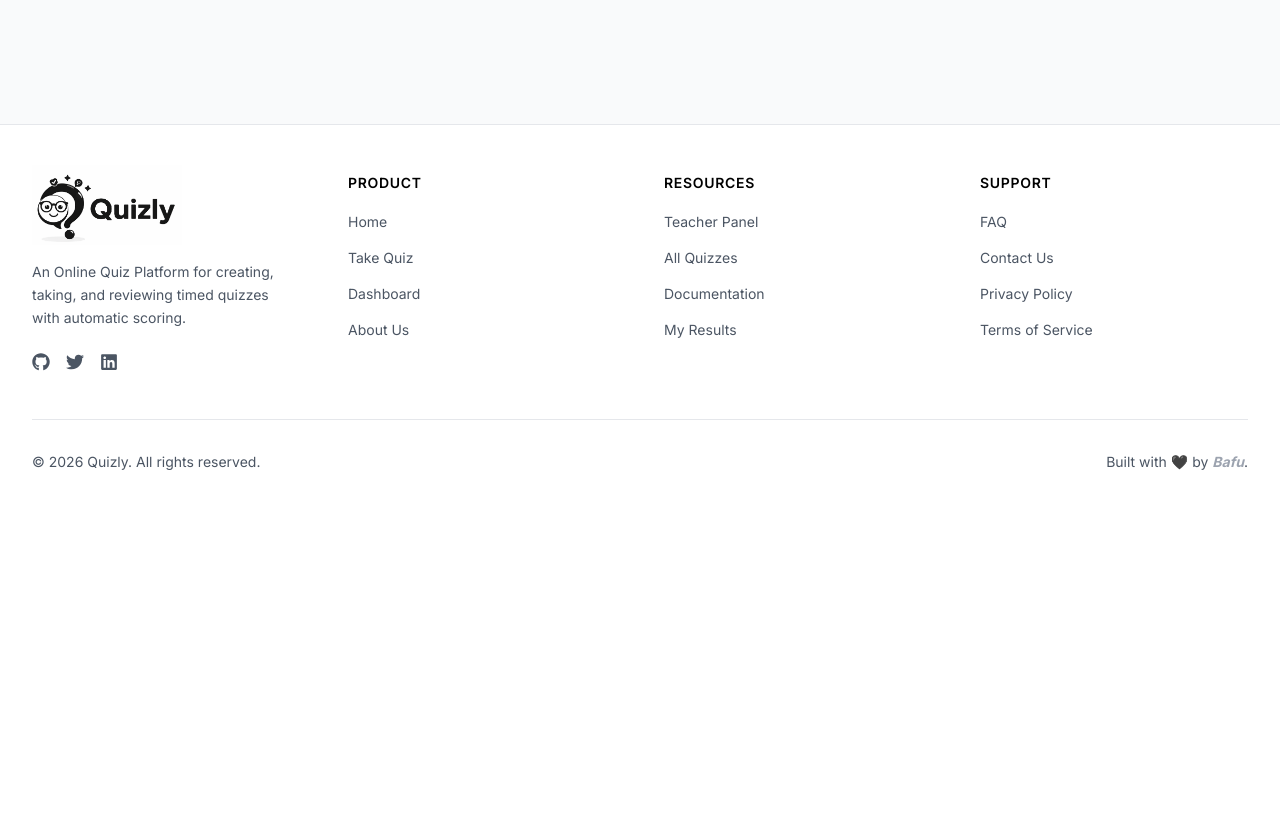
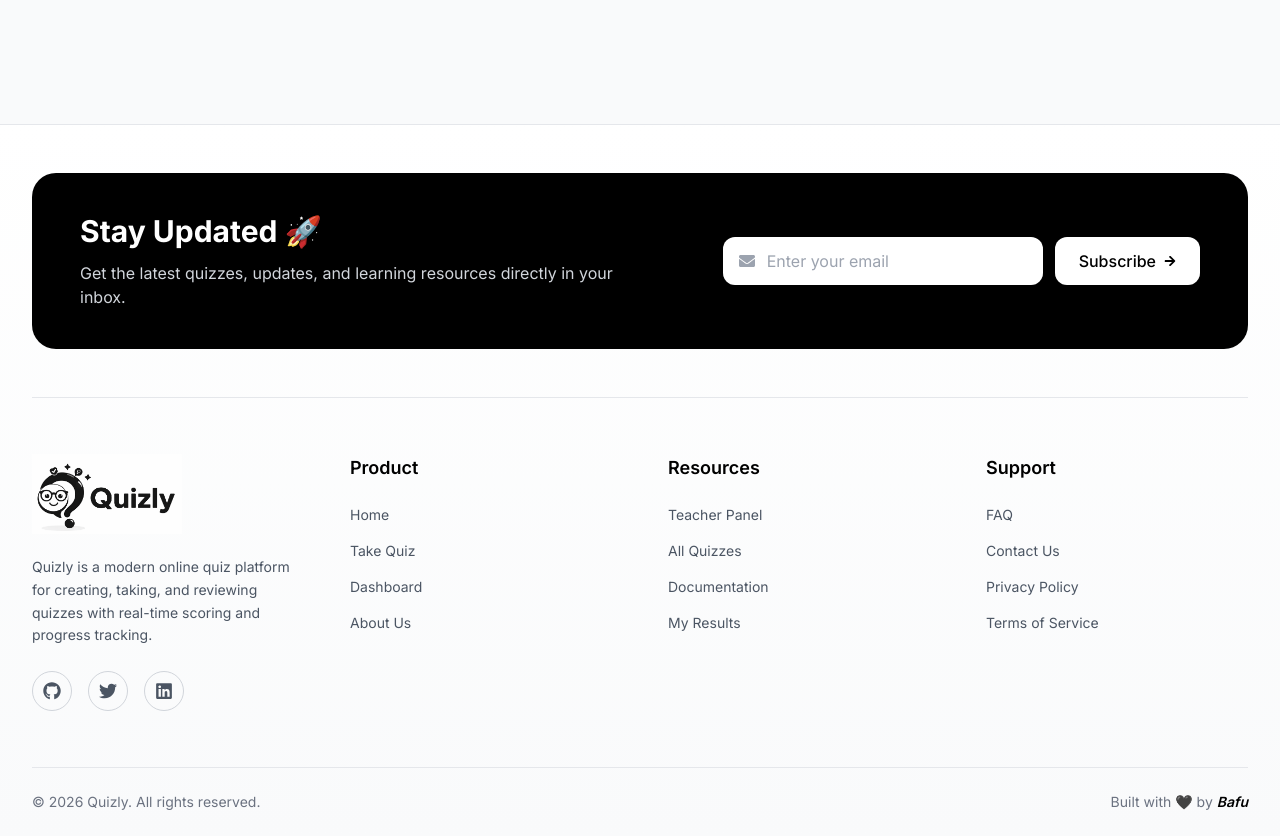
Before and after one commit to fahim-5/Online-Quiz-Platform, a React (Vite) app in the folder frontend/: page /dashboard in a window 1280 px wide. Shown: the part 740-1576 px from the top of the page. Before the commit the page ends 1260 px from the top, so only its background shows below. Built offline with nearby package versions, Linux system fonts and the light colour scheme; no server answers.

Commit message:
abdullah/footer added

```diff
--- a/frontend/src/components/Footer.jsx
+++ b/frontend/src/components/Footer.jsx
@@ -1,194 +1,178 @@
 import { Link } from "react-router-dom";
-import { FaGithub, FaTwitter, FaLinkedin } from "react-icons/fa";
+import {
+  FaGithub,
+  FaTwitter,
+  FaLinkedin,
+  FaEnvelope,
+  FaArrowRight,
+} from "react-icons/fa";
 import logo from "../assets/images/logo.png";
 
 const Footer = () => {
   return (
-    <footer className="bg-white text-black border-t border-gray-200">
-      <div className="max-w-7xl mx-auto px-4 sm:px-6 lg:px-8 py-12">
-        {/* Main Footer Grid - 4 Columns */}
-        <div className="grid grid-cols-1 md:grid-cols-2 lg:grid-cols-4 gap-8 lg:gap-12">
-          {/* Column 1 - Logo & Social */}
-          <div className="space-y-4">
-            <Link to="/" className="block">
-              <img src={logo} alt="Qizy logo" className="h-20 -mt-2 w-auto" />
-            </Link>
-            <p className="text-gray-600 text-sm leading-relaxed">
-              An Online Quiz Platform for creating, taking, and reviewing timed
-              quizzes with automatic scoring.
+    <footer className="bg-gradient-to-b from-white to-gray-50 text-black border-t border-gray-200">
+      <div className="max-w-7xl mx-auto px-4 sm:px-6 lg:px-8">
+        {/* Newsletter Section */}
+        <div className="py-12 border-b border-gray-200">
+          <div className="bg-black rounded-3xl px-6 py-10 md:px-12 flex flex-col lg:flex-row items-center justify-between gap-8">
+            <div className="max-w-xl">
+              <h2 className="text-3xl font-bold text-white">
+                Stay Updated 🚀
+              </h2>
+              <p className="text-gray-300 mt-3 text-sm md:text-base">
+                Get the latest quizzes, updates, and learning resources directly
+                in your inbox.
               </p>
-            <div className="flex space-x-4 pt-2">
-              <a
-                href="https://github.com"
-                target="_blank"
-                rel="noopener noreferrer"
-                className="text-gray-600 hover:text-black transition-colors"
-                aria-label="GitHub"
-              >
-                <FaGithub size={18} />
-              </a>
-              <a
-                href="https://twitter.com"
-                target="_blank"
-                rel="noopener noreferrer"
-                className="text-gray-600 hover:text-black transition-colors"
-                aria-label="Twitter"
-              >
-                <FaTwitter size={18} />
-              </a>
-              <a
-                href="https://linkedin.com"
-                target="_blank"
-                rel="noopener noreferrer"
-                className="text-gray-600 hover:text-black transition-colors"
-                aria-label="LinkedIn"
-              >
-                <FaLinkedin size={18} />
-              </a>
+            </div>
+
+            <div className="w-full lg:w-auto">
+              <div className="flex flex-col sm:flex-row items-center gap-3">
+                <div className="relative w-full sm:w-80">
+                  <FaEnvelope className="absolute left-4 top-1/2 -translate-y-1/2 text-gray-400" />
+                  <input
+                    type="email"
+                    placeholder="Enter your email"
+                    className="w-full pl-11 pr-4 py-3 rounded-xl bg-white text-black outline-none focus:ring-2 focus:ring-gray-400"
+                  />
+                </div>
+
+                <button className="bg-white text-black px-6 py-3 rounded-xl font-medium hover:bg-gray-200 transition-all duration-300 flex items-center gap-2">
+                  Subscribe
+                  <FaArrowRight size={12} />
+                </button>
+              </div>
+            </div>
           </div>
         </div>
 
-          {/* Column 2 - Product */}
+        {/* Main Footer */}
+        <div className="py-14 grid grid-cols-1 md:grid-cols-2 lg:grid-cols-4 gap-10 lg:gap-14">
+          {/* Brand */}
           <div>
-            <h3 className="text-sm font-semibold text-black uppercase tracking-wider mb-4">
-              Product
-            </h3>
+            <Link to="/" className="inline-block">
+              <img src={logo} alt="Quizly logo" className="h-20 w-auto" />
+            </Link>
+
+            <p className="text-gray-600 text-sm leading-relaxed mt-4">
+              Quizly is a modern online quiz platform for creating, taking, and
+              reviewing quizzes with real-time scoring and progress tracking.
+            </p>
+
+            <div className="flex items-center gap-4 mt-6">
+              {[
+                {
+                  icon: <FaGithub size={18} />,
+                  link: "https://github.com",
+                },
+                {
+                  icon: <FaTwitter size={18} />,
+                  link: "https://twitter.com",
+                },
+                {
+                  icon: <FaLinkedin size={18} />,
+                  link: "https://linkedin.com",
+                },
+              ].map((item, index) => (
+                <a
+                  key={index}
+                  href={item.link}
+                  target="_blank"
+                  rel="noopener noreferrer"
+                  className="w-10 h-10 rounded-full border border-gray-300 flex items-center justify-center text-gray-600 hover:bg-black hover:text-white hover:border-black transition-all duration-300"
+                >
+                  {item.icon}
+                </a>
+              ))}
+            </div>
+          </div>
+
+          {/* Product */}
+          <div>
+            <h3 className="text-lg font-semibold mb-5">Product</h3>
+
             <ul className="space-y-3">
-              <li>
+              {[
+                { name: "Home", path: "/" },
+                { name: "Take Quiz", path: "/take-quiz" },
+                { name: "Dashboard", path: "/dashboard" },
+                { name: "About Us", path: "/about" },
+              ].map((item, index) => (
+                <li key={index}>
                   <Link
-                  to="/"
-                  className="text-gray-600 hover:text-black transition-colors text-sm"
+                    to={item.path}
+                    className="text-gray-600 hover:text-black transition-colors duration-300 text-sm"
                   >
-                  Home
+                    {item.name}
                   </Link>
                 </li>
-              <li>
-                <Link
-                  to="/take-quiz"
-                  className="text-gray-600 hover:text-black transition-colors text-sm"
-                >
-                  Take Quiz
-                </Link>
-              </li>
-              <li>
-                <Link
-                  to="/dashboard"
-                  className="text-gray-600 hover:text-black transition-colors text-sm"
-                >
-                  Dashboard
-                </Link>
-              </li>
-              <li>
-                <Link
-                  to="/about"
-                  className="text-gray-600 hover:text-black transition-colors text-sm"
-                >
-                  About Us
-                </Link>
-              </li>
+              ))}
             </ul>
           </div>
 
-          {/* Column 3 - Resources */}
+          {/* Resources */}
           <div>
-            <h3 className="text-sm font-semibold text-black uppercase tracking-wider mb-4">
-              Resources
-            </h3>
+            <h3 className="text-lg font-semibold mb-5">Resources</h3>
+
             <ul className="space-y-3">
-              <li>
-                <Link
-                  to="/teacher"
-                  className="text-gray-600 hover:text-black transition-colors text-sm"
+              {[
+                { name: "Teacher Panel", path: "/teacher" },
+                { name: "All Quizzes", path: "/quizzes" },
+                { name: "Documentation", path: "/README.md" },
+                { name: "My Results", path: "/results" },
+              ].map((item, index) => (
+                <li key={index}>
+                  <a
+                    href={item.path}
+                    className="text-gray-600 hover:text-black transition-colors duration-300 text-sm"
                   >
-                  Teacher Panel
-                </Link>
-              </li>
-              <li>
-                <Link
-                  to="/quizzes"
-                  className="text-gray-600 hover:text-black transition-colors text-sm"
-                >
-                  All Quizzes
-                </Link>
-              </li>
-              <li>
-                <a
-                  href="/README.md"
-                  className="text-gray-600 hover:text-black transition-colors text-sm"
-                >
-                  Documentation
+                    {item.name}
                   </a>
                 </li>
-              <li>
-                <Link
-                  to="/results"
-                  className="text-gray-600 hover:text-black transition-colors text-sm"
-                >
-                  My Results
-                </Link>
-              </li>
+              ))}
             </ul>
           </div>
 
-          {/* Column 4 - Support */}
+          {/* Support */}
           <div>
-            <h3 className="text-sm font-semibold text-black uppercase tracking-wider mb-4">
-              Support
-            </h3>
+            <h3 className="text-lg font-semibold mb-5">Support</h3>
+
             <ul className="space-y-3">
-              <li>
+              {[
+                { name: "FAQ", path: "/faq" },
+                { name: "Contact Us", path: "/contact" },
+                { name: "Privacy Policy", path: "/privacy" },
+                { name: "Terms of Service", path: "/terms" },
+              ].map((item, index) => (
+                <li key={index}>
                   <a
-                  href="/faq"
-                  className="text-gray-600 hover:text-black transition-colors text-sm"
+                    href={item.path}
+                    className="text-gray-600 hover:text-black transition-colors duration-300 text-sm"
                   >
-                  FAQ
+                    {item.name}
                   </a>
                 </li>
-              <li>
-                <a
-                  href="/contact"
-                  className="text-gray-600 hover:text-black transition-colors text-sm"
-                >
-                  Contact Us
-                </a>
-              </li>
-              <li>
-                <a
-                  href="/privacy"
-                  className="text-gray-600 hover:text-black transition-colors text-sm"
-                >
-                  Privacy Policy
-                </a>
-              </li>
-              <li>
-                <a
-                  href="/terms"
-                  className="text-gray-600 hover:text-black transition-colors text-sm"
-                >
-                  Terms of Service
-                </a>
-              </li>
+              ))}
             </ul>
           </div>
         </div>
 
         {/* Bottom Bar */}
-        <div className="mt-12 pt-8 border-t border-gray-200">
-          <div className="flex flex-col md:flex-row justify-between items-center gap-4">
-            <p className="text-sm text-gray-600">
-              &copy; {new Date().getFullYear()} Quizly. All rights reserved.
+        <div className="border-t border-gray-200 py-6 flex flex-col md:flex-row items-center justify-between gap-4">
+          <p className="text-sm text-gray-500 text-center md:text-left">
+            © {new Date().getFullYear()} Quizly. All rights reserved.
           </p>
-            <p className="text-sm text-gray-600">
-              Built with 🖤 by {" "}
+
+          <p className="text-sm text-gray-500 text-center md:text-right">
+            Built with 🖤 by{" "}
             <a
               href="https://iamfaysal.netlify.app/"
-                className="text-gray-400 hover:text-black-italic transition-colors font-bold italic"
+              target="_blank"
+              rel="noopener noreferrer"
+              className="font-semibold italic text-black hover:text-gray-700 transition-colors"
             >
               Bafu
             </a>
-              .
           </p>
-          </div>
         </div>
       </div>
     </footer>
```
Lines whose indentation alone changed are shown as unchanged.
